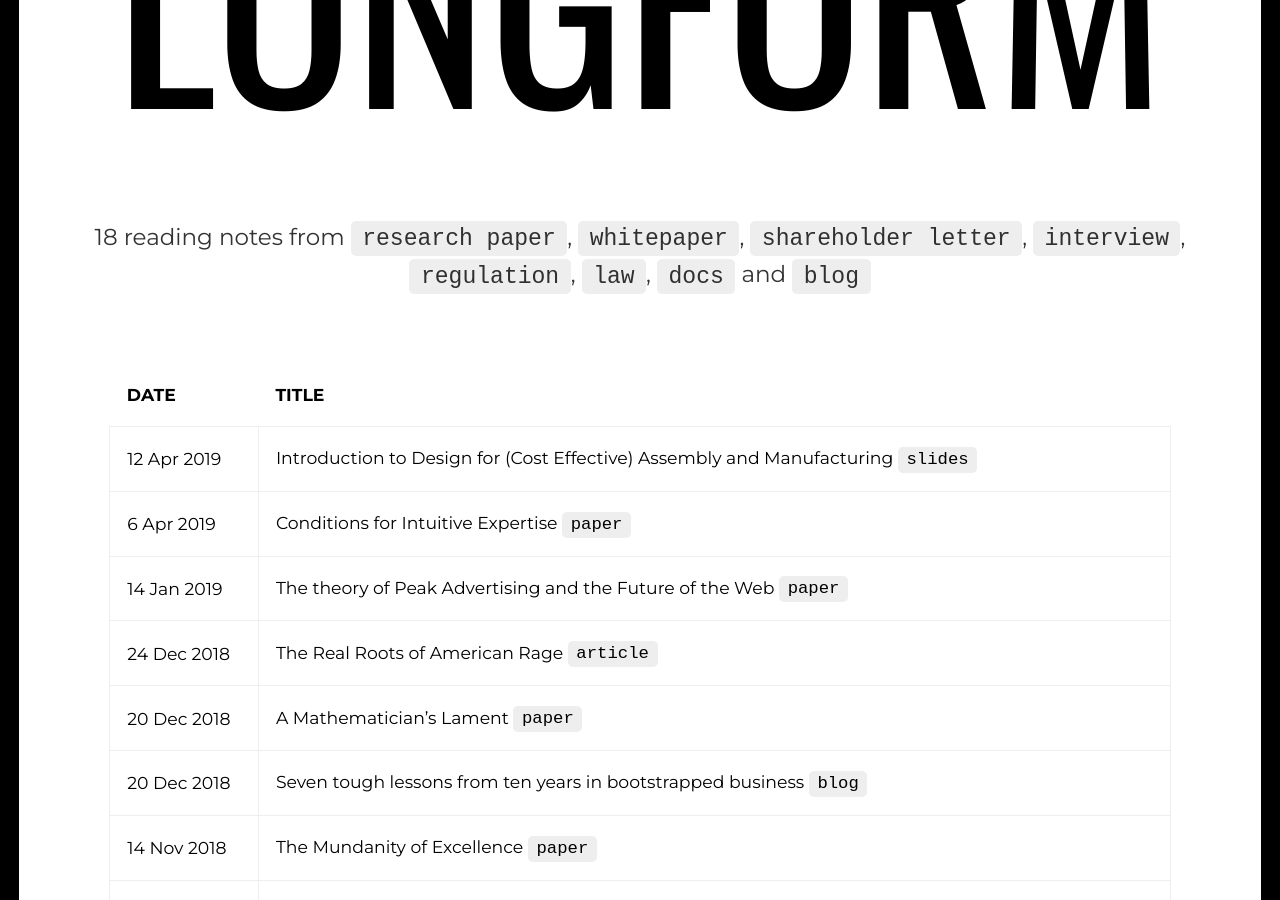
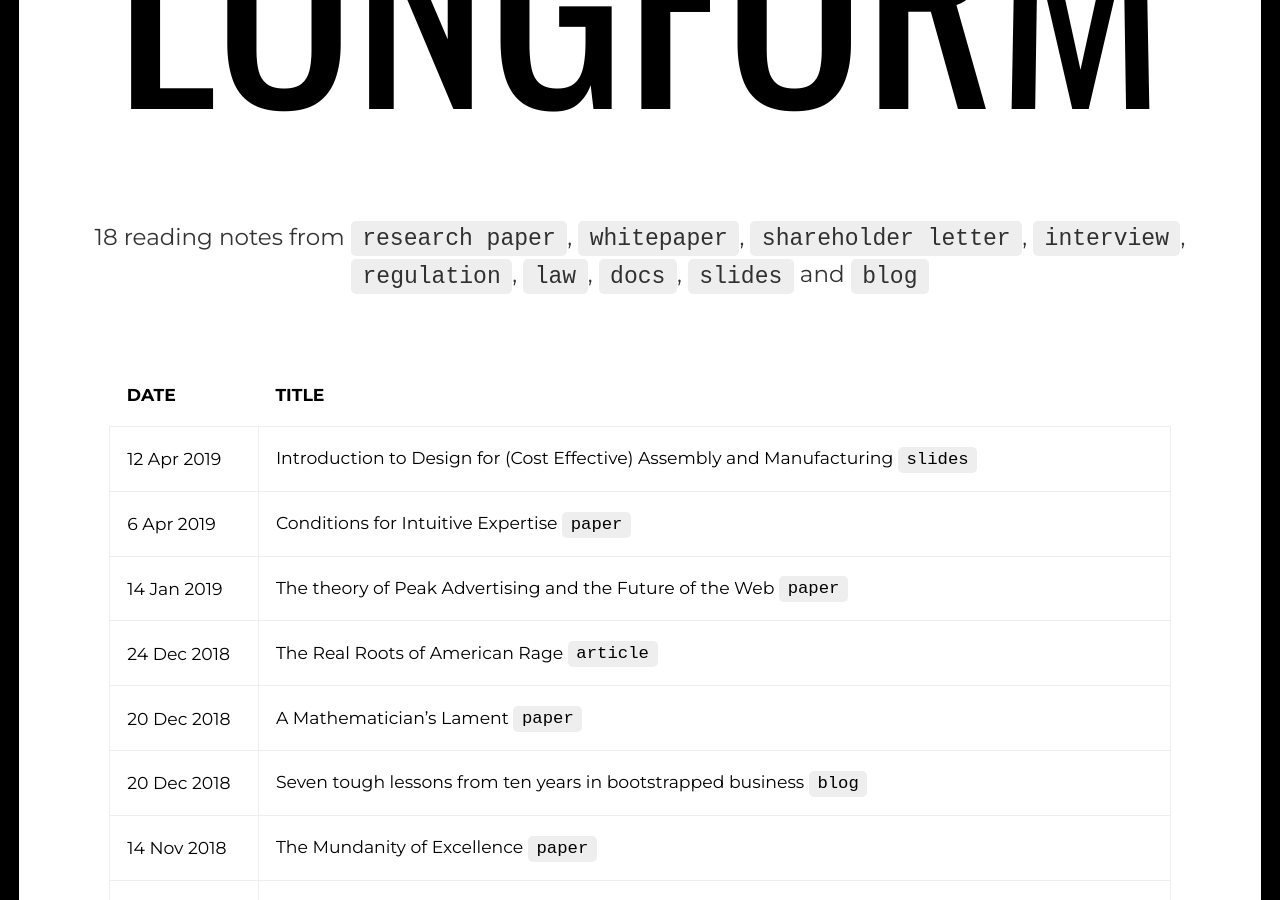
Before and after one commit to sayanee/longform, a Jekyll site: the page built from index.html, in a window 1280 px wide and 900 px high, scrolled down 334 px. Built offline with Jekyll 4.4.1, drawn with Linux system fonts in a browser that asks for light colours; some web fonts are replaced.

Commit message:
Add slides as a category

```diff
--- a/_config.yml
+++ b/_config.yml
@@ -1,6 +1,6 @@
 title: Longform
 subtitle: my longform reading notes
-description: reading notes from <code>research paper</code>, <code>whitepaper</code>, <code>shareholder letter</code>, <code>interview</code>, <code>regulation</code>, <code>law</code>, <code>docs</code> and <code>blog</code>
+description: reading notes from <code>research paper</code>, <code>whitepaper</code>, <code>shareholder letter</code>, <code>interview</code>, <code>regulation</code>, <code>law</code>, <code>docs</code>, <code>slides</code> and <code>blog</code>
 url: "https://longform.sayan.ee"
 markdown: kramdown
 permalink: /:title
```
